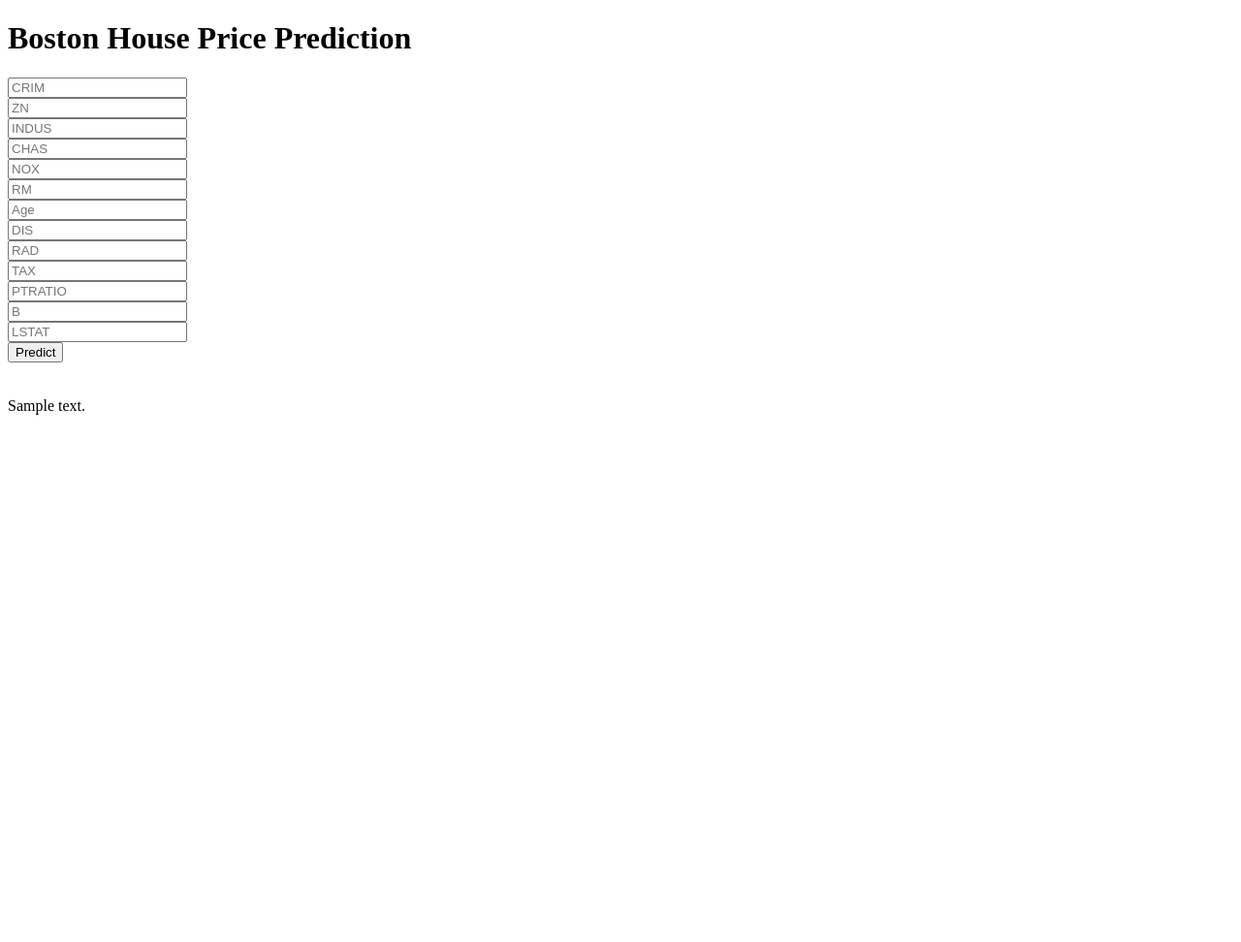
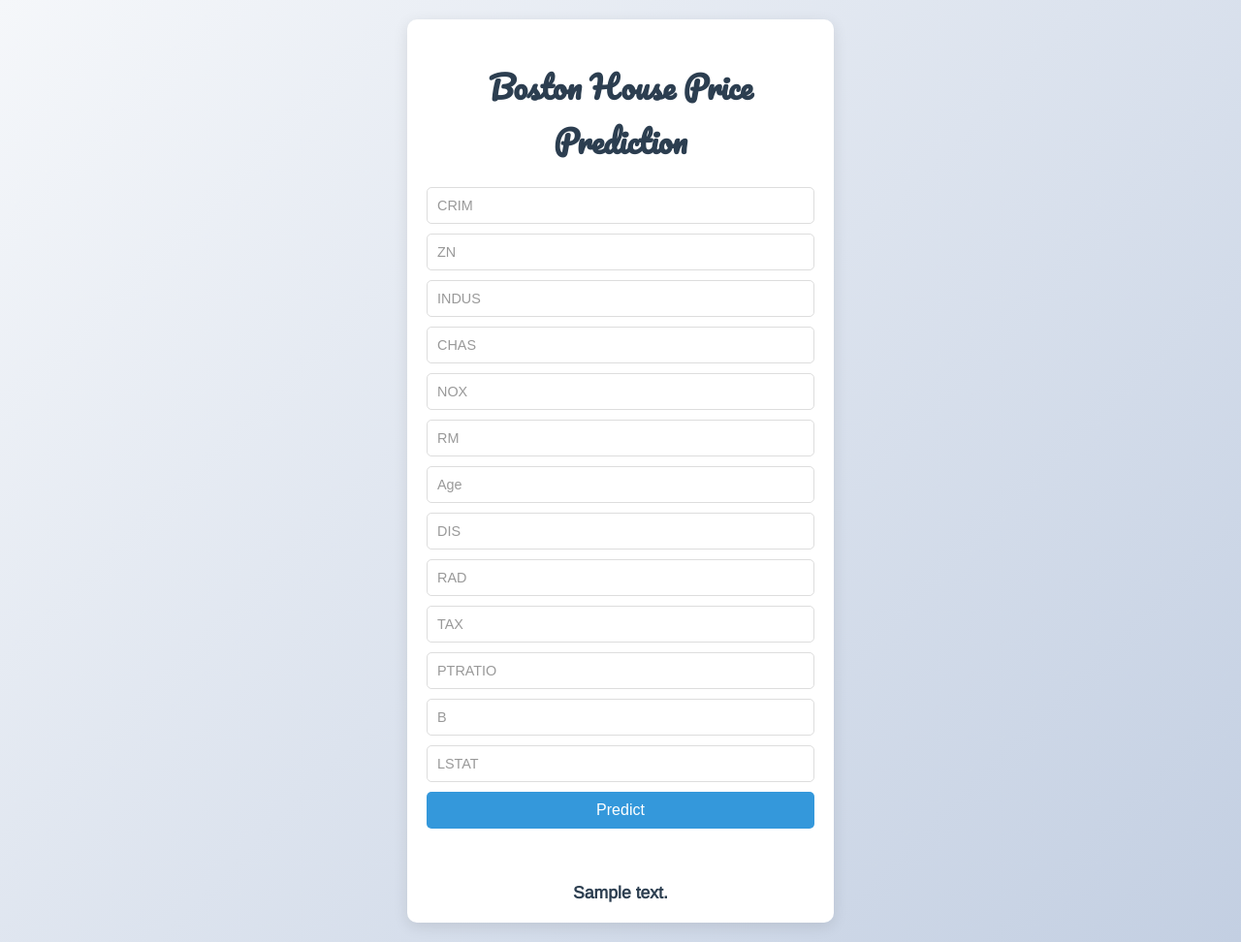
Before and after one commit to SumitMangrati/bostonhousepricing, a Flask app: template templates/home.html in a window 1280 px wide. Shown: the whole page at 97% size. Before the commit the page ends 428 px from the top, so only its background shows below. Run offline with Flask 3, Linux system fonts and the light colour scheme; the template is opened without the code that fills it: most values are stand-ins (such as "Sample title", 1, 10 or a date in 2020); parts of the project's set-up code (start-up, migrations or seed data) failed here and were passed over.

Commit message:
added procfile and styling

```diff
--- a/requirements.txt
+++ b/requirements.txt
@@ -4,3 +4,4 @@ pandas
 numpy
 matplotlib
 seaborn
+gunicorn
--- a/templates/home.html
+++ b/templates/home.html
@@ -1,6 +1,5 @@
-
 <!DOCTYPE html>
-<html >
+<html>
 
 <head>
   <meta charset="UTF-8">
@@ -9,41 +8,151 @@
   <link href='https://fonts.googleapis.com/css?family=Arimo' rel='stylesheet' type='text/css'>
   <link href='https://fonts.googleapis.com/css?family=Hind:300' rel='stylesheet' type='text/css'>
   <link href='https://fonts.googleapis.com/css?family=Open+Sans+Condensed:300' rel='stylesheet' type='text/css'>
+  <meta name="viewport" content="width=device-width, initial-scale=1.0">
+  <style>
+    /* General Styles */
+    body {
+      margin: 0;
+      padding: 0;
+      font-family: 'Arimo', sans-serif;
+      background: linear-gradient(135deg, #f5f7fa, #c3cfe2);
+      display: flex;
+      justify-content: center;
+      align-items: center;
+      min-height: 100vh;
+      color: #333;
+      overflow: auto; /* Allow scrolling if content exceeds 100vh */
+    }
 
+    .login {
+      background: #ffffff;
+      padding: 20px;
+      border-radius: 10px;
+      box-shadow: 0 4px 15px rgba(0, 0, 0, 0.1);
+      width: 90%;
+      max-width: 400px;
+      text-align: center;
+      margin: 20px;
+    }
 
+    h1 {
+      font-family: 'Pacifico', cursive;
+      font-size: 2rem;
+      margin-bottom: 20px;
+      color: #2c3e50;
+    }
+
+    /* Main Container */
+    .main {
+      display: flex;
+      flex-direction: column;
+      gap: 10px;
+    }
+
+    /* Form Styles */
+    form {
+      display: flex;
+      flex-direction: column;
+      gap: 10px;
+    }
+
+    input[type="text"] {
+      padding: 10px;
+      border: 1px solid #ddd;
+      border-radius: 5px;
+      font-size: 0.9rem;
+      outline: none;
+      transition: border-color 0.3s ease;
+    }
+
+    input[type="text"]:focus {
+      border-color: #3498db;
+    }
+
+    input[type="text"]::placeholder {
+      color: #999;
+    }
+
+    /* Button Styles */
+    .btn {
+      background: #3498db;
+      color: #fff;
+      padding: 10px;
+      border: none;
+      border-radius: 5px;
+      font-size: 1rem;
+      cursor: pointer;
+      transition: background 0.3s ease;
+    }
+
+    .btn:hover {
+      background: #2980b9;
+    }
+
+    /* Prediction Text */
+    .prediction-text {
+      margin-top: 20px;
+      font-size: 1.1rem;
+      color: #2c3e50;
+      font-weight: bold;
+    }
+
+    /* Responsive Design */
+    @media (max-width: 480px) {
+      h1 {
+        font-size: 1.5rem;
+      }
+
+      input[type="text"] {
+        padding: 8px;
+        font-size: 0.8rem;
+      }
+
+      .btn {
+        padding: 8px;
+        font-size: 0.9rem;
+      }
+
+      .prediction-text {
+        font-size: 1rem;
+      }
+    }
+  </style>
 </head>
 
 <body>
   <div class="login">
     <h1>Boston House Price Prediction</h1>
 
+    <div class="main">
       <!-- Main Input For Receiving Query to our ML -->
-    <form action="{{ url_for('predict')}}"method="post">
-      <input type="text" name="CRIM" placeholder="CRIM" required="required" /><br>
-    	<input type="text" name="ZN" placeholder="ZN" required="required" /><br>
-        <input type="text" name="INDUS" placeholder="INDUS" required="required" /><br>
-        <input type="text" name="CHAS" placeholder="CHAS" required="required" /><br>
-        <input type="text" name="NOX" placeholder="NOX" required="required" /><br>
-        <input type="text" name="RM" placeholder="RM" required="required" /><br>
-        <input type="text" name="Age" placeholder="Age" required="required" /><br>
-        <input type="text" name="DIS" placeholder="DIS" required="required" /><br>
-        <input type="text" name="RAD" placeholder="RAD" required="required" /><br>
-        <input type="text" name="TAX" placeholder="TAX" required="required" /><br>
-        <input type="text" name="PTRATIO" placeholder="PTRATIO" required="required" /><br>
-        <input type="text" name="B" placeholder="B" required="required" /><br>
-        <input type="text" name="LSTAT" placeholder="LSTAT" required="required" /><br>
-
-
+      <form action="{{ url_for('predict')}}" method="post">
+        <input type="text" name="CRIM" placeholder="CRIM" required="required" />
+        <input type="text" name="ZN" placeholder="ZN" required="required" />
+        <input type="text" name="INDUS" placeholder="INDUS" required="required" />
+        <input type="text" name="CHAS" placeholder="CHAS" required="required" />
+        <input type="text" name="NOX" placeholder="NOX" required="required" />
+        <input type="text" name="RM" placeholder="RM" required="required" />
+        <input type="text" name="Age" placeholder="Age" required="required" />
+        <input type="text" name="DIS" placeholder="DIS" required="required" />
+        <input type="text" name="RAD" placeholder="RAD" required="required" />
+        <input type="text" name="TAX" placeholder="TAX" required="required" />
+        <input type="text" name="PTRATIO" placeholder="PTRATIO" required="required" />
+        <input type="text" name="B" placeholder="B" required="required" />
+        <input type="text" name="LSTAT" placeholder="LSTAT" required="required" />
 
         <button type="submit" class="btn btn-primary btn-block btn-large">Predict</button>
       </form>
+    </div>
 
     <br>
     <br>
 
+    <!-- Prediction Text -->
+    <div class="prediction-text">
+      {{prediction_text}}
+    </div>
+  </div>
+</body>
 
- </div>
- {{prediction_text}}
-
-</body>
 </html>
```
Also changed, not shown: 1 other file. Lines whose indentation alone changed are shown as unchanged.
